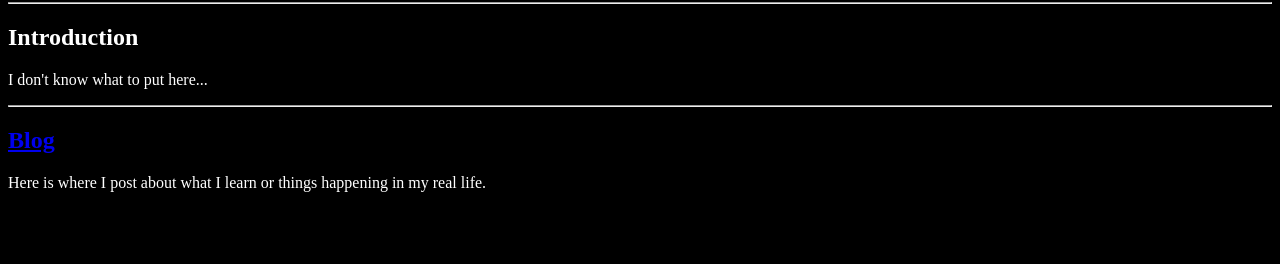
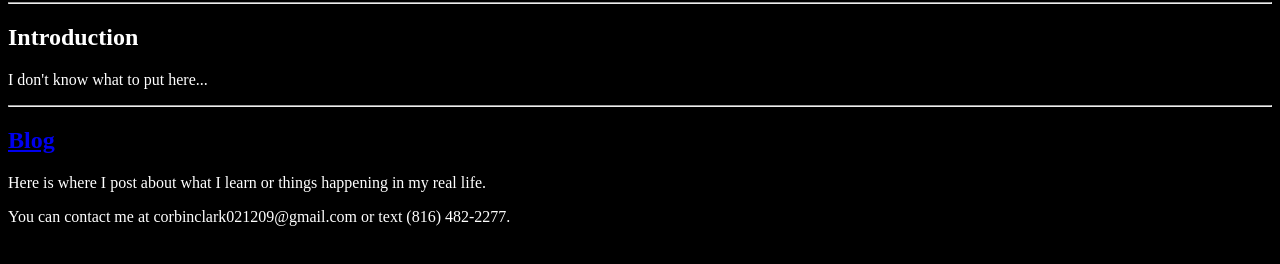
Before and after one commit to CorbinClark021209/homepage, a plain HTML site: page index.html in a window 1280 px wide. Shown: the part 78-342 px from the top of the page. Drawn offline with Linux system fonts and the light colour scheme.

Commit message:
Update index.html

```diff
--- a/index.html
+++ b/index.html
@@ -12,5 +12,8 @@
     <hr>
     <a href="blog/blog.html"><h2>Blog</h2></a>
     <p>Here is where I post about what I learn or things happening in my real life.</p>
+    <footer>
+      You can contact me at corbinclark021209@gmail.com or text (816) 482-2277.
+    </footer>
   </body>
 </html>
```
